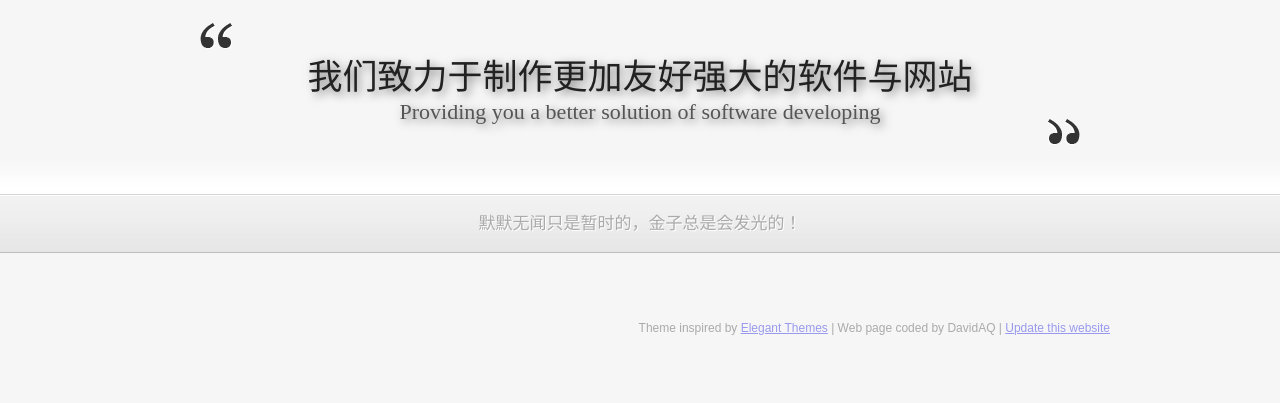
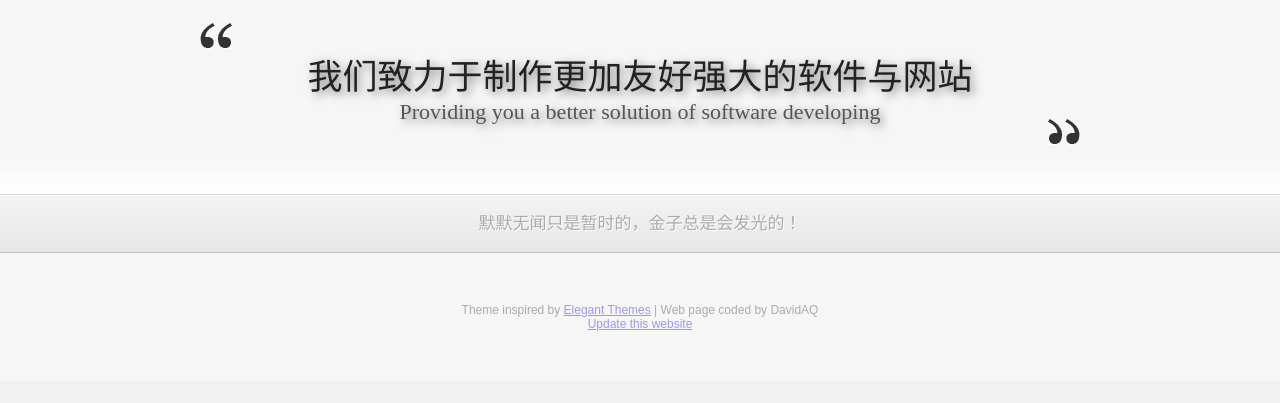
Before and after one commit to davidaq/num16studio, a PHP site: page /index.php in a window 1280 px wide. Shown: the part 615-1018 px from the top of the page. After the commit the page ends 946 px from the top, so only its background shows below. Run offline with PHP 8.4, Linux system fonts and the light colour scheme.

Commit message:
little change

```diff
--- a/common_view.php
+++ b/common_view.php
@@ -47,7 +47,7 @@ if(!function_exists('_display'))
 		?>
 	</div>
 	<div class="footer fixedWidth">
-		Theme inspired by <a href="http://www.elegantthemes.com/">Elegant Themes</a> | Web page coded by DavidAQ |
+		Theme inspired by <a href="http://www.elegantthemes.com/">Elegant Themes</a> | Web page coded by DavidAQ<br/>
 		<a href="updater.php">Update this website</a>
 	</div>
 </body>
--- a/style.css
+++ b/style.css
@@ -179,11 +179,10 @@ input{
 	text-shadow:1px 1px 0 #FFF;
 }
 .footer{
-	height:150px;
-	line-height:150px;
+	padding:50px 0;
 	font-size:12px;
 	color:#AAA;
-	text-align:right;
+	text-align:center;
 }
 .footer a{
 	color:#99E;
```
